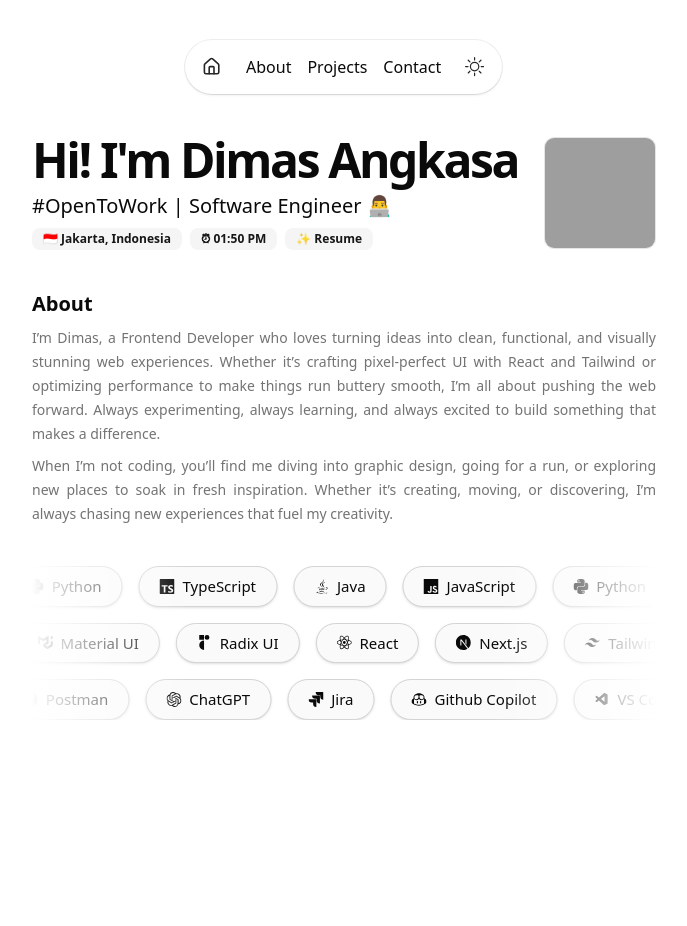
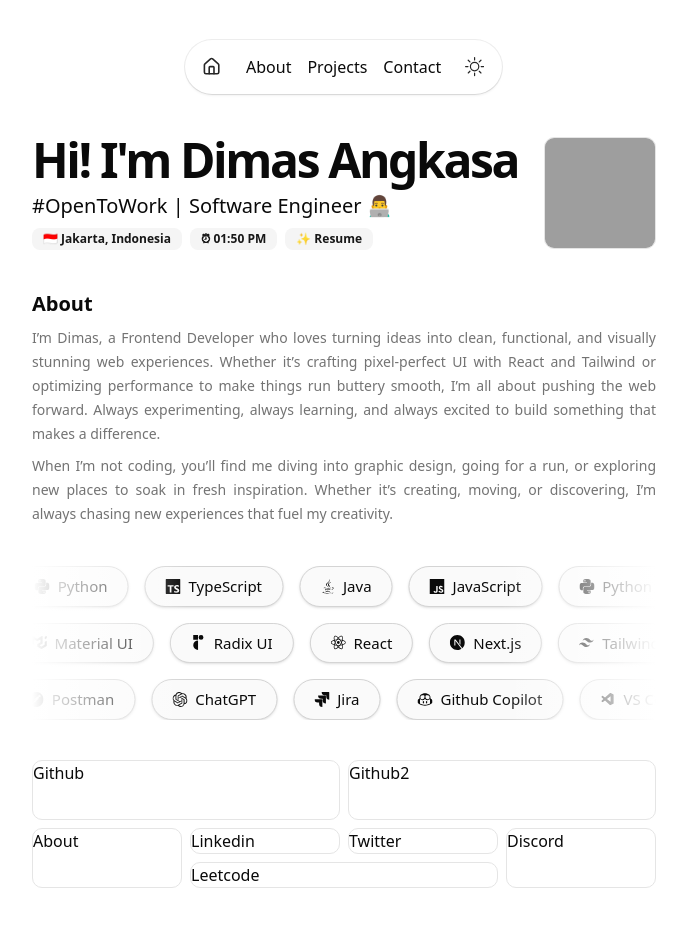
Before and after one commit to angkasa27/asaa.dev, a Next.js app: page / in a window 1280 px wide. Shown: the top 926 px of the page, without its empty margins (296-983 px from the left). Built offline with nearby package versions, Linux system fonts and the light colour scheme; grey boxes are pictures that could not be loaded.

Commit message:
Add bento section

```diff
--- a/src/containers/main/main.tsx
+++ b/src/containers/main/main.tsx
@@ -1,3 +1,4 @@
+import { BentoSection } from "./section/bento";
 import { BioSection } from "./section/bio";
 import { HeroSection } from "./section/hero";
 import { StackSection } from "./section/stack";
@@ -8,6 +9,7 @@ export const MainContainers = () => {
       <HeroSection />
       <BioSection />
       <StackSection />
+      <BentoSection />
     </main>
   );
 };
--- /dev/null
+++ b/src/containers/main/section/bento.tsx
@@ -0,0 +1,46 @@
+import { cn } from "@/lib/utils";
+import { ClassValue } from "clsx";
+import { ReactNode } from "react";
+
+// TODO: Add content
+// TODO: Add custom animation
+
+export const BentoSection = () => {
+  return (
+    <section id="bento">
+      <div className="grid grid-cols-4 grid-rows-4 gap-2">
+        <BentoCardContainer className="col-span-2 row-span-2">
+          Github
+        </BentoCardContainer>
+        <BentoCardContainer className="col-span-2 row-span-2">
+          Github2
+        </BentoCardContainer>
+        <BentoCardContainer className="col-span-1 row-span-2">
+          About
+        </BentoCardContainer>
+        <BentoCardContainer className="col-span-1 row-span-1">
+          Linkedin
+        </BentoCardContainer>
+        <BentoCardContainer className="col-span-1 row-span-1">
+          Twitter
+        </BentoCardContainer>
+        <BentoCardContainer className="col-span-2 row-span-1">
+          Leetcode
+        </BentoCardContainer>
+        <BentoCardContainer className="col-start-4 row-start-3 col-span-1 row-span-2">
+          Discord
+        </BentoCardContainer>
+      </div>
+    </section>
+  );
+};
+
+const BentoCardContainer = ({
+  children,
+  className,
+}: {
+  children: ReactNode;
+  className?: ClassValue;
+}) => {
+  return <div className={cn("rounded-lg border hover:scale-95 transition-transform duration-200", className)}>{children}</div>;
+};
--- a/src/containers/main/section/stack.tsx
+++ b/src/containers/main/section/stack.tsx
@@ -24,7 +24,7 @@ import { VscVscode } from "react-icons/vsc";
 
 export const StackSection = () => {
   return (
-    <section id="stack" className="h-screen">
+    <section id="stack">
       <div className="relative">
         <InfiniteSlider speedOnHover={20} speed={50}>
           {LANGUAGE_STACK.map((stack, i) => (
```
